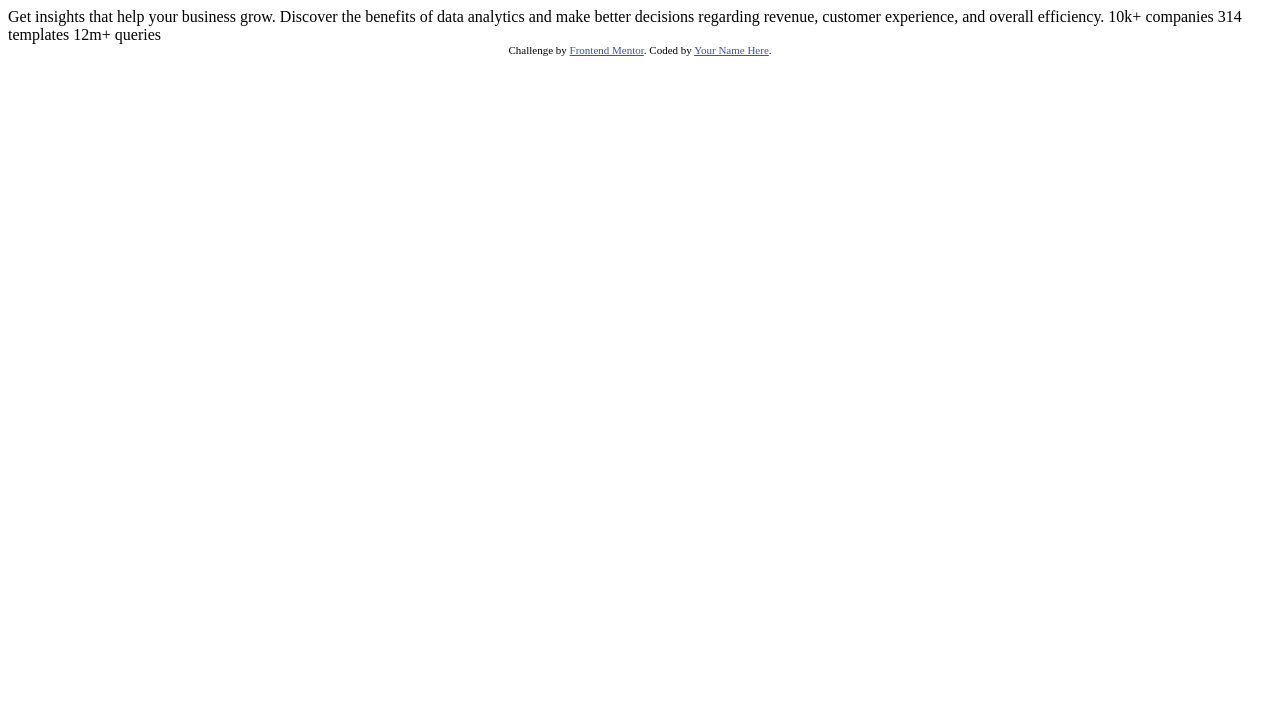
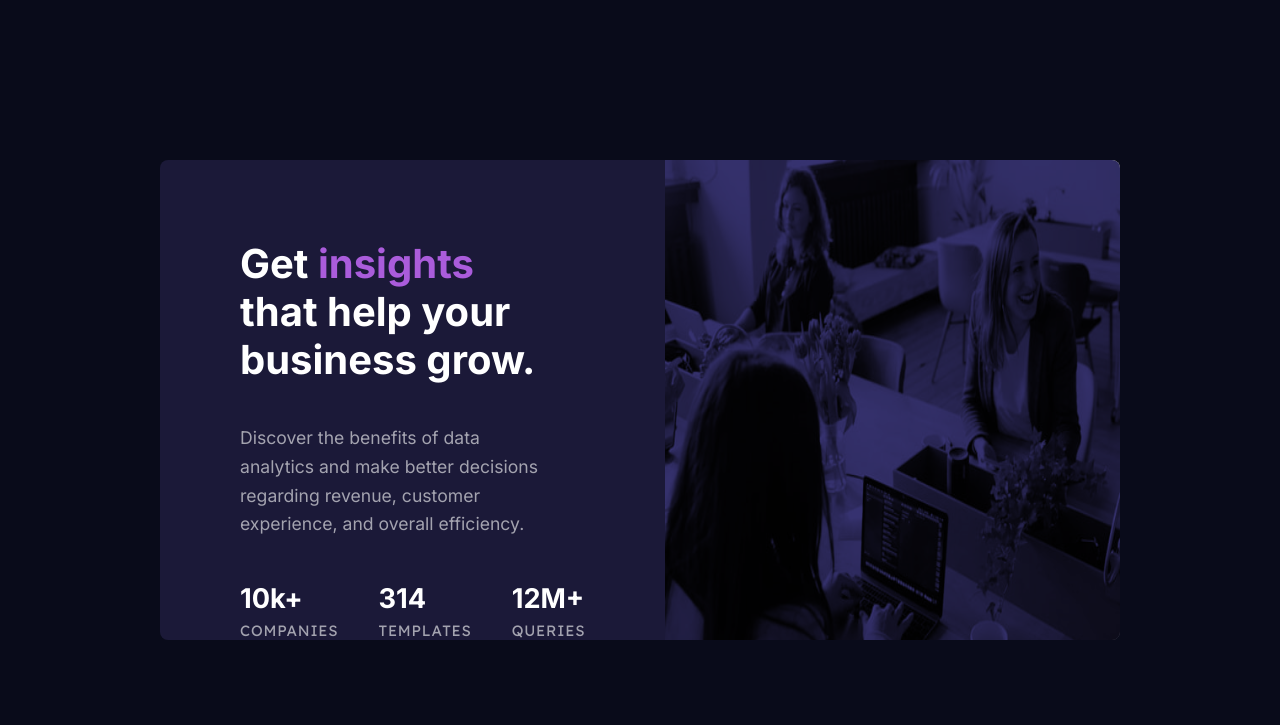
Before and after one commit to Swastik007sharma/stats-preview-card-component-main, a plain HTML site: page index.html in a window 1280 px wide. Drawn offline with Linux system fonts and the light colour scheme.

Commit message:
finished but not properly

```diff
--- a/index.html
+++ b/index.html
@@ -1,33 +1,74 @@
 <!DOCTYPE html>
 <html lang="en">
 	<head>
-  <meta charset="UTF-8">
-  <meta name="viewport" content="width=device-width, initial-scale=1.0"> <!-- displays site properly based on user's device -->
+		<meta charset="UTF-8" />
+		<meta name="viewport" content="width=device-width, initial-scale=1.0" />
+		<!-- displays site properly based on user's device -->
 
-  <link rel="icon" type="image/png" sizes="32x32" href="./images/favicon-32x32.png">
+		<link
+			rel="icon"
+			type="image/png"
+			sizes="32x32"
+			href="./images/favicon-32x32.png"
+		/>
 
 		<title>Frontend Mentor | Stats preview card component</title>
 
+		<!-- font link -->
+		<link rel="preconnect" href="https://fonts.googleapis.com" />
+		<link rel="preconnect" href="https://fonts.gstatic.com" crossorigin />
+		<link
+			href="https://fonts.googleapis.com/css2?family=Inter:wght@400;700&family=Lexend+Deca&display=swap"
+			rel="stylesheet"
+		/>
+
+		<!-- css -->
+		<link rel="stylesheet" href="main.css" />
+
 		<!-- Feel free to remove these styles or customise in your own stylesheet 👍 -->
 		<style>
-    .attribution { font-size: 11px; text-align: center; }
-    .attribution a { color: hsl(228, 45%, 44%); }
+			.attribution {
+				font-size: 11px;
+				text-align: center;
+			}
+
+			.attribution a {
+				color: hsl(228, 45%, 44%);
+			}
 		</style>
 	</head>
+
 	<body>
-
-  Get insights that help your business grow.
-
-  Discover the benefits of data analytics and make better decisions regarding revenue, customer
-  experience, and overall efficiency.
-
-  10k+ companies
-  314 templates
-  12m+ queries
+		<article class="card__container">
+			<picture class="card__image">
+				<source
+					srcset="images/image-header-desktop.jpg"
+					media="(min-width: 720px)"
+				/>
+				<img src="images/image-header-mobile.jpg" alt="" />
+			</picture>
+			<div class=" flex card__details">
+				<h1 class="bold card__heading">Get <span class="highlight">insights</span> that help your business grow.</h1>
+				<p class="card__description">
+					Discover the benefits of data analytics and make better
+					decisions regarding revenue, customer experience, and
+					overall efficiency.
+				</p>
+				<div class=" flex card__feature">
+					<div><span class="block bold">10k+</span> <span class="block upper card__feature-text">companies</span></div>
+					<div><span class="block bold">314</span> <span class="block upper card__feature-text">templates</span></div>
+					<div><span class="block upper bold">12m+</span> <span class="block upper card__feature-text">queries</span></div>
+				</div>
+			</div>
+		</article>
 
 		<div class="attribution">
-    Challenge by <a href="https://www.frontendmentor.io?ref=challenge" target="_blank">Frontend Mentor</a>.
-    Coded by <a href="#">Your Name Here</a>.
+			Challenge by
+			<a
+				href="https://www.frontendmentor.io?ref=challenge"
+				target="_blank"
+				>Frontend Mentor</a
+			>. Coded by <a href="#">Your Name Here</a>.
 		</div>
 	</body>
 </html>
--- /dev/null
+++ b/main.css
@@ -0,0 +1,205 @@
+:root {
+	--clr-primary-900: hsl(233, 47%, 7%);
+	--clr-primary-500: hsl(244, 38%, 16%);
+	--clr-primary-200: hsl(277, 64%, 61%);
+
+	--clr-neutral-100: hsl(0, 0%, 100%);
+	--clr-neutral-100-75: hsla(0, 0%, 100%, 0.75);
+	--clr-neutral-100-6: hsla(0, 0%, 100%, 0.6);
+
+	--fw-regular: 400;
+	--fw-bold: 700;
+
+	--ff-base: "Inter", sans-serif;
+	--ff-assent: "Lexend Deca", sans-serif;
+}
+
+/*
+  1. Use a more-intuitive box-sizing model.
+*/
+*,
+*::before,
+*::after {
+	box-sizing: border-box;
+}
+
+/*
+    2. Remove default margin
+  */
+* {
+	margin: 0;
+}
+
+/*
+    3. Allow percentage-based heights in the application
+  */
+html,
+body {
+	height: 100%;
+}
+
+/*
+    Typographic tweaks!
+    4. Add accessible line-height
+    5. Improve text rendering
+  */
+body {
+	line-height: 1.5;
+	-webkit-font-smoothing: antialiased;
+}
+
+/*
+    6. Improve media defaults
+  */
+img,
+picture,
+video,
+canvas,
+svg {
+	display: block;
+	max-width: 100%;
+}
+
+/*
+    7. Remove built-in form typography styles
+  */
+input,
+button,
+textarea,
+select {
+	font: inherit;
+}
+
+/*
+    8. Avoid text overflows
+  */
+p,
+h1,
+h2,
+h3,
+h4,
+h5,
+h6 {
+  line-height: 2rem;
+	overflow-wrap: break-word;
+}
+
+/* general style */
+
+body {
+  background-color: var(--clr-primary-900);
+  color: var(--clr-neutral-100);
+  font-size: 0.925rem;
+  font-family: var(--ff-base);
+}
+
+.flex{
+  display: flex;
+  flex-direction: column;
+  text-align: center;
+  gap: 1.5rem;
+}
+
+.block{
+  display: block;
+}
+
+.upper{
+  text-transform: uppercase;
+}
+
+.bold{
+  font-weight: var(--fw-bold);
+  font-size: 1.5rem;
+}
+
+.highlight{
+  color: var(--clr-primary-200);
+}
+
+.card__container{
+  background-color: var(--clr-primary-500);
+  display: flex;
+  flex-direction: column;
+  margin: 1.5rem;
+  border-radius: 0.5rem;
+  overflow: hidden;
+}
+
+.card__image>img{
+  mix-blend-mode:overlay;
+}
+
+.card__details{
+  padding: 1.46rem;
+}
+
+.card__description{
+  line-height: 1.5rem;
+  color: var(--clr-neutral-100-6);
+}
+
+.card__feature-text{
+  letter-spacing: 0.05rem;
+  color: var(--clr-neutral-100-6);
+  font-family: var(--ff-assent);
+  font-size: 0.85em;
+}
+
+@media (min-width:720px) {
+  body{
+    font-size: 1.1rem;
+  }
+
+  .bold{
+    font-size: 1.7rem;
+  }
+
+  .flex{
+    gap: 2.5rem;
+  }
+
+  .card__container{
+    display: grid;
+    margin: auto;
+    grid-template-columns: 1fr 1fr;
+    grid-template-rows: 1fr;
+    position: relative;
+    top: 50%;
+    transform: translateY(-50%);
+    width: 75%;
+    height: 60%;
+  }
+
+  .card__image>img{
+    height: 100%;
+    width: 100%;
+    object-fit: fill;
+  }
+
+  .card__details{
+    grid-row: 1;
+    text-align: left;
+    width: 92%;
+    padding: 5rem;
+  }
+
+  .card__heading{
+    font-size: 2.5rem;
+    line-height: 3rem;
+  }
+
+  .card__description{
+    line-height: 1.8rem;
+  }
+
+  .card__feature{
+    display: flex;
+    text-align: left;
+    flex-direction: row;
+    justify-content: space-between;
+    width: 92%;
+    height: 100%;
+    align-items: flex-end;
+  }
+}
```
Lines whose indentation alone changed are shown as unchanged.
